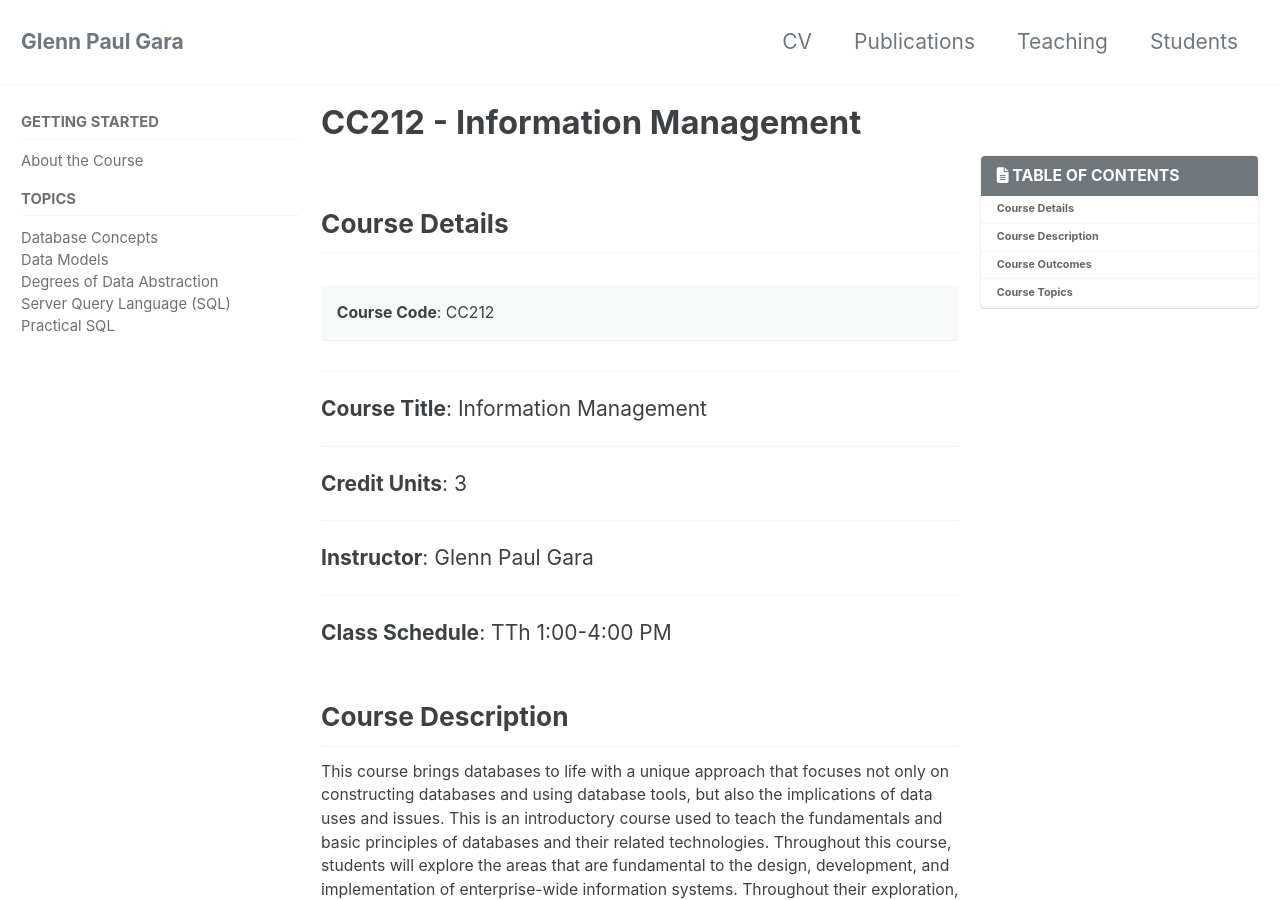
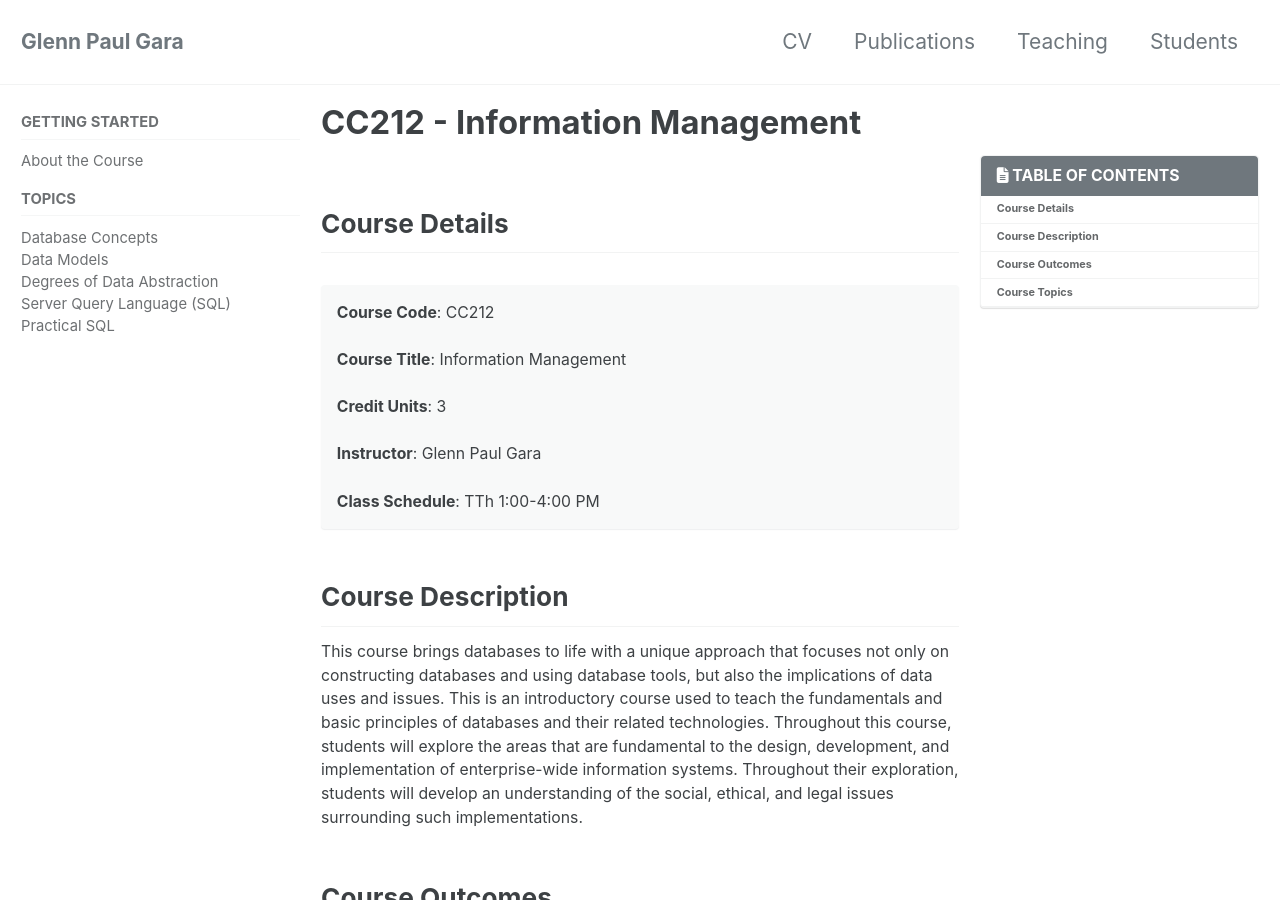
Before and after one commit to glenngara/glenngara.github.io, a Jekyll site: the page built from _pages/teaching/cc212/main.md, in a window 1280 px wide and 900 px high. Built offline with Jekyll 4.4.1, drawn with Linux system fonts in a browser that asks for light colours; cached includes are drawn as plain includes; nearby versions of some CDN libraries.

Commit message:
Update main.md

```diff
--- a/_pages/teaching/cc212/main.md
+++ b/_pages/teaching/cc212/main.md
@@ -10,14 +10,10 @@ toc_label: "TABLE OF CONTENTS"
 
 ## Course Details
 <p class="notice">
-<strong>Course Code</strong>: CC212 <br>
-<hr>
-<strong>Course Title</strong>: Information Management <br>
-<hr>
-<strong>Credit Units</strong>: 3 <br>
-<hr>
-<strong>Instructor</strong>: Glenn Paul Gara <br>
-<hr>
+<strong>Course Code</strong>: CC212 <br><br>
+<strong>Course Title</strong>: Information Management <br><br>
+<strong>Credit Units</strong>: 3 <br><br>
+<strong>Instructor</strong>: Glenn Paul Gara <br><br>
 <strong>Class Schedule</strong>: TTh 1:00-4:00 PM
 </p>
 
```
